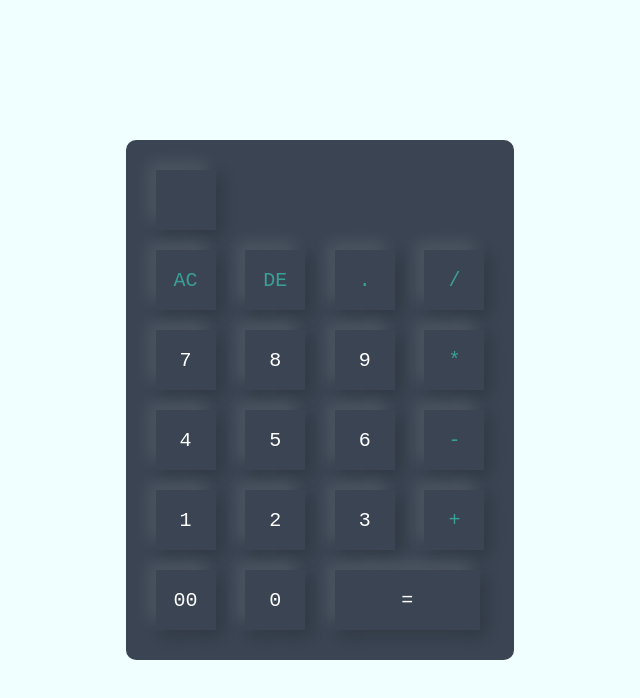
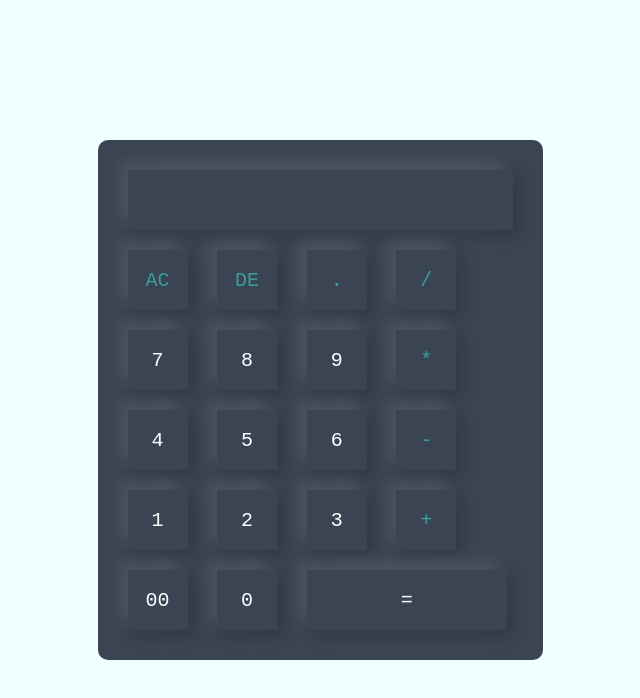
Before and after one commit to priyanshuojha1111/Calculator, a plain HTML site: page index.html in a window 1280 px wide. Shown: the whole page, without its empty margins (320-960 px from the left). Drawn offline with Linux system fonts and the light colour scheme.

Commit message:
change input value

```diff
--- a/index.html
+++ b/index.html
@@ -13,7 +13,7 @@
     <div class="container">
         <div class="calculator">
             <form>
-                <div class="display">
+                <div class="Display" id="display-input">
                     <input type="text" name="Display">
                 </div>
                 <div>
--- a/style.css
+++ b/style.css
@@ -31,6 +31,9 @@
     cursor: pointer;
     margin: 10px;
 }
+#display-input input{
+    width: 385px;
+}
 form.Display{
     display: flex;
     justify-content: flex-end;
@@ -41,9 +44,10 @@ form.Display input{
     flex: 1;
     font-size: 45px;
     box-shadow: none;
+    width: 100px;
 }
 form input.equal{
-    width: 145px;
+    width: 200px;
 }
 form input.operator{
     color: rgb(58, 159, 151);
```
